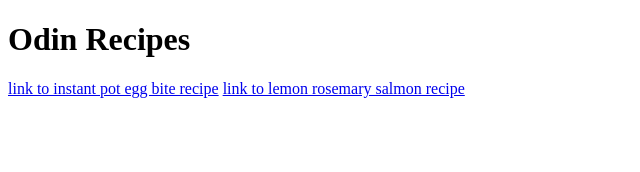
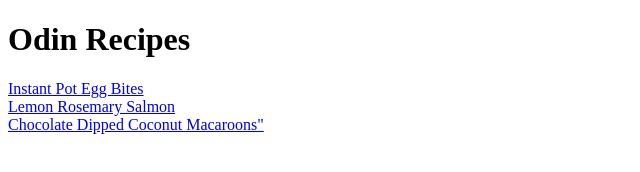
Before and after one commit to Gongfather/odin-recipes, a plain HTML site: page index.html in a window 1280 px wide. Shown: the whole page, without its empty margins (0-640 px from the left). Drawn offline with Linux system fonts and the light colour scheme.

```diff
--- a/index.html
+++ b/index.html
@@ -11,8 +11,9 @@
 
     <h1>Odin Recipes</h1>
 
-    <a href="recipes/instant-pot-egg-bites.html">link to instant pot egg bite recipe</a>
-    <a href="recipes/lemon-rosemary-salmon.html">link to lemon rosemary salmon recipe</a>
+    <a href="recipes/instant-pot-egg-bites.html">Instant Pot Egg Bites</a><br>
+    <a href="recipes/lemon-rosemary-salmon.html">Lemon Rosemary Salmon</a><br>
+    <a href="recipes/chocolate-dipped-coconut-macaroons.html">Chocolate Dipped Coconut Macaroons"</a>
 </body>
 
 </html>
```
